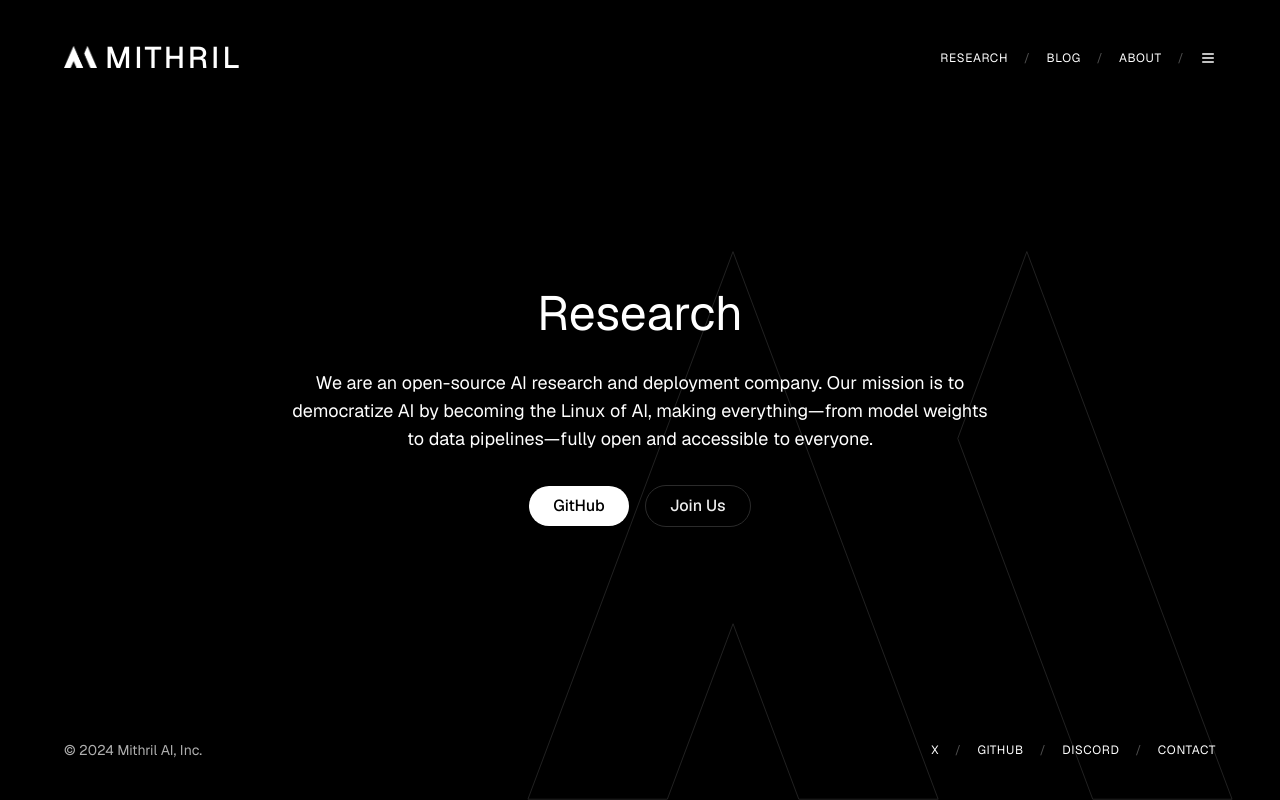
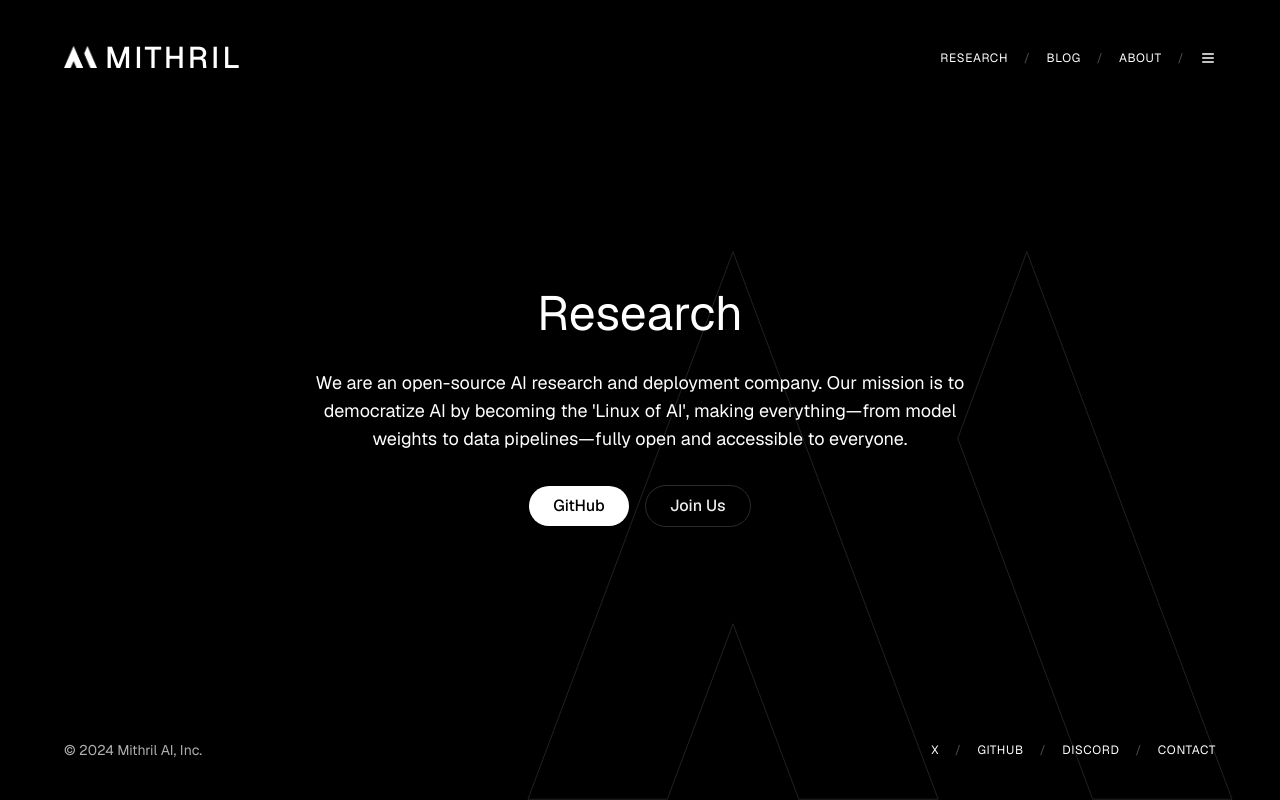
Before and after one commit to 1msirius/mithril-site, a Next.js app: page /research in a window 1280 px wide. Built offline with nearby package versions, Linux system fonts and the light colour scheme.

Commit message:
Fix error

```diff
--- a/app/about/page.tsx
+++ b/app/about/page.tsx
@@ -11,8 +11,9 @@ export default function About() {
       <h1 className="text-4xl md:text-5xl mb-8">About</h1>
       <p className="text-lg mb-8 w-full max-w-[700px]">
         We are an open-source AI research and deployment company. Our mission is
-        to democratize AI by becoming the 'Linux of AI', making everything—from
-        model weights to data pipelines—fully open and accessible to everyone.
+        to democratize AI by becoming the &apos;Linux of AI&apos;, making
+        everything—from model weights to data pipelines—fully open and
+        accessible to everyone.
       </p>
       <div className="flex gap-4 items-center">
         <a href="https://github.com/mithrilai">
--- a/app/research/page.tsx
+++ b/app/research/page.tsx
@@ -11,8 +11,9 @@ export default function About() {
       <h1 className="text-4xl md:text-5xl mb-8">Research</h1>
       <p className="text-lg mb-8 w-full max-w-[700px]">
         We are an open-source AI research and deployment company. Our mission is
-        to democratize AI by becoming the Linux of AI, making everything—from
-        model weights to data pipelines—fully open and accessible to everyone.
+        to democratize AI by becoming the &apos;Linux of AI&apos;, making
+        everything—from model weights to data pipelines—fully open and
+        accessible to everyone.
       </p>
       <div className="flex gap-4 items-center">
         <a href="https://github.com/mithrilai">
```
